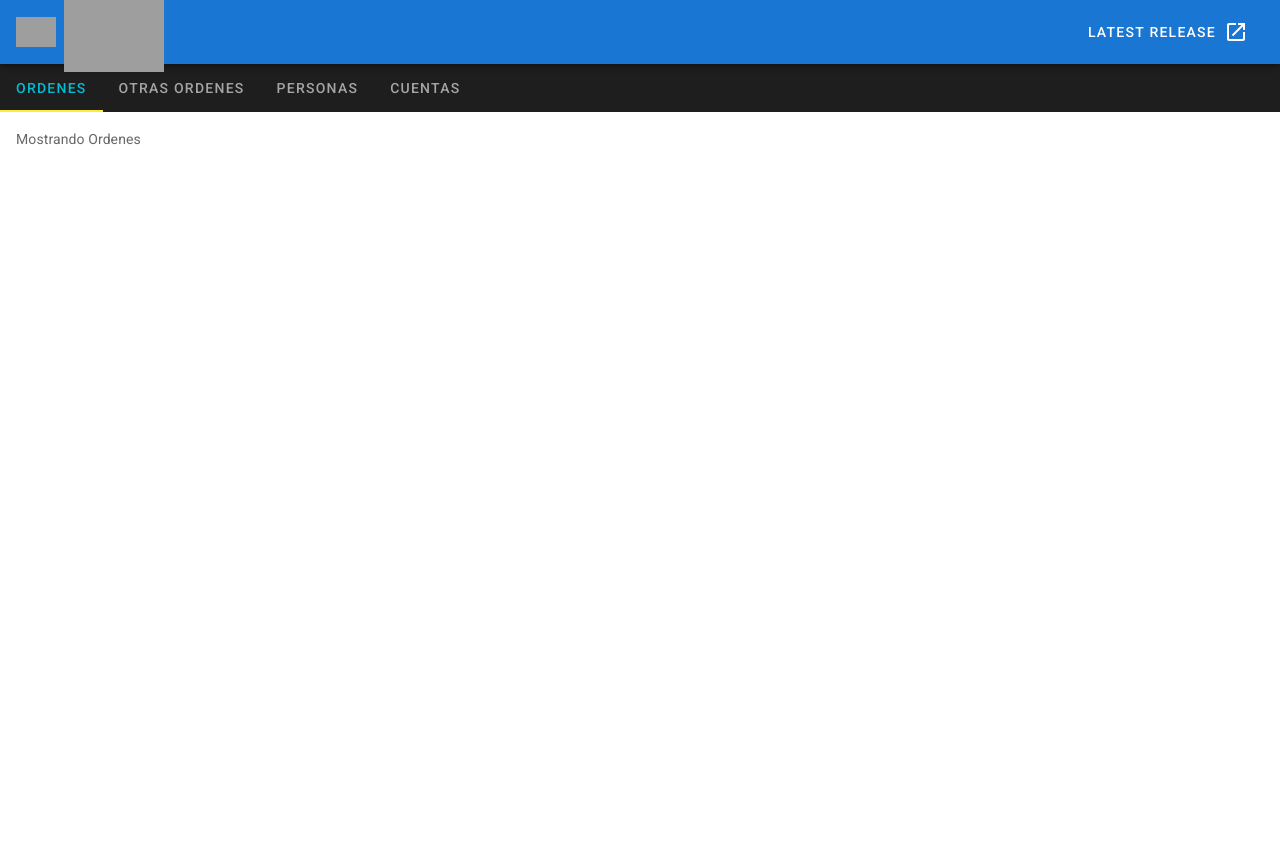
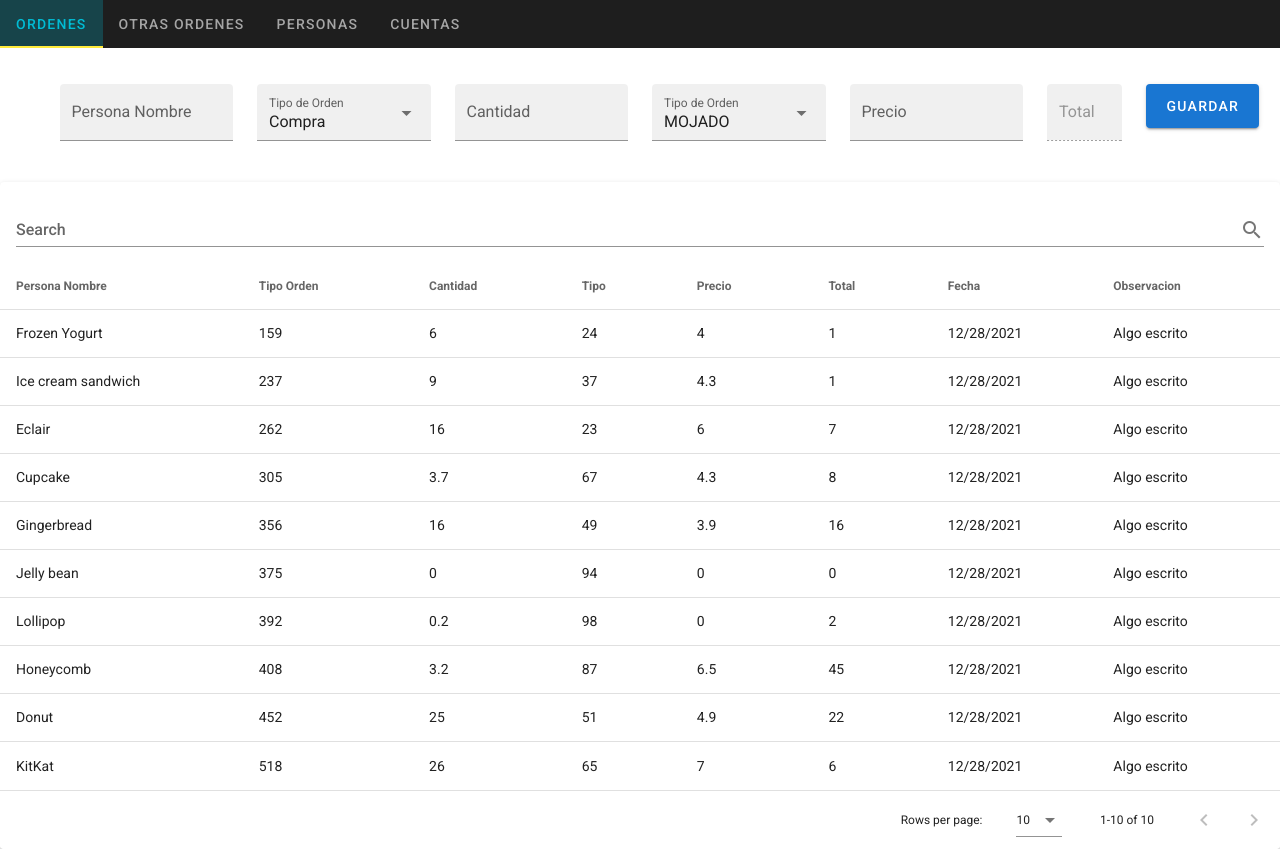
Before and after one commit to chrishkv/vue-cacaontrol, a Vue app: page / in a window 1280 px wide. Before the commit the page ends 800 px from the top, so only its background shows below. Built offline with nearby package versions, Linux system fonts and the light colour scheme; grey boxes are pictures that could not be loaded.

Commit message:
Se realiza la lista y agregar nuevos registros

```diff
--- a/src/App.vue
+++ b/src/App.vue
@@ -1,56 +1,19 @@
 <template>
   <v-app>
-    <v-app-bar
-      app
-      color="primary"
-      dark
-    >
-      <div class="d-flex align-center">
-        <v-img
-          alt="Vuetify Logo"
-          class="shrink mr-2"
-          contain
-          src="https://cdn.vuetifyjs.com/images/logos/vuetify-logo-dark.png"
-          transition="scale-transition"
-          width="40"
-        />
-
-        <v-img
-          alt="Vuetify Name"
-          class="shrink mt-1 hidden-sm-and-down"
-          contain
-          min-width="100"
-          src="https://cdn.vuetifyjs.com/images/logos/vuetify-name-dark.png"
-          width="100"
-        />
-      </div>
-
-      <v-spacer></v-spacer>
-
-      <v-btn
-        href="https://github.com/vuetifyjs/vuetify/releases/latest"
-        target="_blank"
-        text
-      >
-        <span class="mr-2">Latest Release</span>
-        <v-icon>mdi-open-in-new</v-icon>
-      </v-btn>
-    </v-app-bar>
-
     <v-main>
-      <Ordenes/>
+      <Principal/>
     </v-main>
   </v-app>
 </template>
 
 <script>
-import Ordenes from './components/Ordenes';
+import Principal from './components/Principal';
 
 export default {
   name: 'App',
 
   components: {
-    Ordenes,
+    Principal,
   },
 
   data: () => ({
--- a/src/components/Ordenes.vue
+++ b/src/components/Ordenes.vue
@@ -1,101 +1,219 @@
 <template>
   <div>
-  <v-tabs
-    color="cyan"
-    dark
-    slider-color="yellow"
-    >
-    <v-tab ripple>
-      Ordenes
-    </v-tab>
-    <v-tab ripple>
-      Otras Ordenes
-    </v-tab>
-    <v-tab ripple>
-      Personas
-    </v-tab>
-    <v-tab ripple>
-      Cuentas
-    </v-tab>
-    <v-tab-item>
-      <v-card flat>
-        <v-card-text>Mostrando Ordenes</v-card-text>
+  <br>
+  <v-form>
+    <v-container>
+      <v-row>
+        <v-col cols="12" sm="2">
+          <v-text-field v-model="comentario" filled label="Persona Nombre" clearable></v-text-field>
+        </v-col>
+
+        <v-col cols="12" sm="2">
+          <v-select :items="tipo_orden_select" filled label="Tipo de Orden" v-model="tipo_orden" item-value="value"></v-select>
+        </v-col>
+
+        <v-col cols="12" sm="2">
+          <v-text-field v-model="cantidad" filled type="number" label="Cantidad" clearable></v-text-field>
+        </v-col>
+
+        <v-col cols="12" sm="2">
+          <v-select :items="tipo_select" filled label="Tipo de Orden" v-model="tipo"></v-select>
+        </v-col>
+
+        <v-col cols="12" sm="2">
+          <v-text-field v-model="precio" filled type="number" label="Precio" clearable></v-text-field>
+        </v-col>
+
+        <v-col cols="12" sm="1">
+          <v-text-field v-model="total" filled label="Total" :disabled=true></v-text-field>
+        </v-col>
+
+        <v-col cols="12" sm="1">
+          <v-btn v-on:click="addOrden" color="primary" dark large>Guardar</v-btn>
+        </v-col>
+      </v-row>
+    </v-container>
+  </v-form>
+    <v-card>
+      <v-card-title>
+        <v-text-field
+          v-model="search"
+          append-icon="mdi-magnify"
+          label="Search"
+          single-line
+          hide-details
+        ></v-text-field>
+      </v-card-title>
+      <v-data-table
+        :headers="headers"
+        :items="ordenes"
+        :search="search"
+      ></v-data-table>
     </v-card>
-    </v-tab-item>
-    <v-tab-item>
-      <v-card flat>
-        <v-card-text>Mostrando Otras Ordenes</v-card-text>
-      </v-card>
-    </v-tab-item>
-    <v-tab-item>
-      <v-card flat>
-        <v-card-text>Mostrando Personas</v-card-text>
-      </v-card>
-    </v-tab-item>
-    <v-tab-item>
-      <v-card flat>
-        <v-card-text>Mostrando Cuentas</v-card-text>
-      </v-card>
-    </v-tab-item>
-    </v-tabs>
   </div>
 </template>
-
+<style scoped>
+  /*.ma-2 {
+    background-color: #5cbbf6 !important;
+  }*/
+</style>
 <script>
   export default {
-    name: 'Ordenes',
+    methods: {
+      addOrden: function () {
+        this.ordenes.push({
+          persona_id: this.comentario,
+          tipo_orden: this.tipo_orden,
+          cantidad: this.cantidad,
+          tipo: this.tipo,
+          precio: this.precio,
+          total: this.total,
+          observacion: 'Algo escrito',
+          fecha: new Date()
+        })
+        //alert('Hello ' + this.tipo_orden + '!')
+      }
+    },
 
-    data: () => ({
-      ecosystem: [
+    watch: {
+      cantidad: function (newVar1) {
+        this.total = newVar1 * this.precio;
+      },
+      precio: function (newVar2) {
+        this.total = this.cantidad * newVar2;
+      }
+  },
+
+    data () {
+      return {
+          persona_id:'',
+          tipo_orden:0,
+          cantidad:'',
+          tipo:'MOJADO',
+          precio:'',
+          total:'',
+          comentario:'',
+          search: '',
+          tipo_orden_select: [{text:'Compra', value:0},{text:'Venta', value:1}],
+          tipo_select: ['SECO', 'MOJADO'],
+          headers: [
             {
-          text: 'vuetify-loader',
-          href: 'https://github.com/vuetifyjs/vuetify-loader',
+              text: 'Persona Nombre',
+              align: 'start',
+              value: 'persona_id',
+            },
+            { text: 'Tipo Orden', value: 'tipo_orden' },
+            { text: 'Cantidad', value: 'cantidad' },
+            { text: 'Tipo', value: 'tipo' },
+            { text: 'Precio', value: 'precio' },
+            { text: 'Total', value: 'total' },
+            { text: 'Fecha', value: 'fecha' },
+            { text: 'Observacion', value: 'observacion' },
+          ],
+          ordenes: [
+            {
+              persona_id: 'Frozen Yogurt',
+              tipo_orden: 159,
+              cantidad: 6.0,
+              tipo: 24,
+              precio: 4.0,
+              total: '1',
+              observacion: 'Algo escrito',
+              fecha: '12/28/2021'
             },
             {
-          text: 'github',
-          href: 'https://github.com/vuetifyjs/vuetify',
+              persona_id: 'Ice cream sandwich',
+              tipo_orden: 237,
+              cantidad: 9.0,
+              tipo: 37,
+              precio: 4.3,
+              total: '1',
+              observacion: 'Algo escrito',
+              fecha: '12/28/2021'
             },
             {
-          text: 'awesome-vuetify',
-          href: 'https://github.com/vuetifyjs/awesome-vuetify',
+              persona_id: 'Eclair',
+              tipo_orden: 262,
+              cantidad: 16.0,
+              tipo: 23,
+              precio: 6.0,
+              total: '7',
+              observacion: 'Algo escrito',
+              fecha: '12/28/2021'
+            },
+            {
+              persona_id: 'Cupcake',
+              tipo_orden: 305,
+              cantidad: 3.7,
+              tipo: 67,
+              precio: 4.3,
+              total: '8',
+              observacion: 'Algo escrito',
+              fecha: '12/28/2021'
+            },
+            {
+              persona_id: 'Gingerbread',
+              tipo_orden: 356,
+              cantidad: 16.0,
+              tipo: 49,
+              precio: 3.9,
+              total: '16',
+              observacion: 'Algo escrito',
+              fecha: '12/28/2021'
+            },
+            {
+              persona_id: 'Jelly bean',
+              tipo_orden: 375,
+              cantidad: 0.0,
+              tipo: 94,
+              precio: 0.0,
+              total: '0',
+              observacion: 'Algo escrito',
+              fecha: '12/28/2021'
+            },
+            {
+              persona_id: 'Lollipop',
+              tipo_orden: 392,
+              cantidad: 0.2,
+              tipo: 98,
+              precio: 0,
+              total: '2',
+              observacion: 'Algo escrito',
+              fecha: '12/28/2021'
+            },
+            {
+              persona_id: 'Honeycomb',
+              tipo_orden: 408,
+              cantidad: 3.2,
+              tipo: 87,
+              precio: 6.5,
+              total: '45',
+              observacion: 'Algo escrito',
+              fecha: '12/28/2021'
+            },
+            {
+              persona_id: 'Donut',
+              tipo_orden: 452,
+              cantidad: 25.0,
+              tipo: 51,
+              precio: 4.9,
+              total: '22',
+              observacion: 'Algo escrito',
+              fecha: '12/28/2021'
+            },
+            {
+              persona_id: 'KitKat',
+              tipo_orden: 518,
+              cantidad: 26.0,
+              tipo: 65,
+              precio: 7,
+              total: '6',
+              observacion: 'Algo escrito',
+              fecha: '12/28/2021'
             },
           ],
-      importantLinks: [
-        {
-          text: 'Documentation',
-          href: 'https://vuetifyjs.com',
+        }
     },
-        {
-          text: 'Chat',
-          href: 'https://community.vuetifyjs.com',
-        },
-        {
-          text: 'Made with Vuetify',
-          href: 'https://madewithvuejs.com/vuetify',
-        },
-        {
-          text: 'Twitter',
-          href: 'https://twitter.com/vuetifyjs',
-        },
-        {
-          text: 'Articles',
-          href: 'https://medium.com/vuetify',
-        },
-      ],
-      whatsNext: [
-        {
-          text: 'Explore components',
-          href: 'https://vuetifyjs.com/components/api-explorer',
-        },
-        {
-          text: 'Select a layout',
-          href: 'https://vuetifyjs.com/getting-started/pre-made-layouts',
-        },
-        {
-          text: 'Frequently Asked Questions',
-          href: 'https://vuetifyjs.com/getting-started/frequently-asked-questions',
-        },
-      ],
-    }),
-  }
+
+  };
 </script>
--- /dev/null
+++ b/src/components/Principal.vue
@@ -0,0 +1,56 @@
+<template>
+  <div>
+  <v-tabs
+    color="cyan"
+    dark
+    slider-color="yellow"
+    >
+    <v-tab ripple>
+      Ordenes
+    </v-tab>
+    <v-tab ripple>
+      Otras Ordenes
+    </v-tab>
+    <v-tab ripple>
+      Personas
+    </v-tab>
+    <v-tab ripple>
+      Cuentas
+    </v-tab>
+    <v-tab-item>
+        <Ordenes/>
+    </v-tab-item>
+    <v-tab-item>
+      <v-card flat>
+        <v-card-text>Mostrando Otras Ordenes</v-card-text>
+      </v-card>
+    </v-tab-item>
+    <v-tab-item>
+      <v-card flat>
+        <v-card-text>Mostrando Personas</v-card-text>
+      </v-card>
+    </v-tab-item>
+    <v-tab-item>
+      <v-card flat>
+        <v-card-text>Mostrando Cuentas</v-card-text>
+      </v-card>
+    </v-tab-item>
+    </v-tabs>
+  </div>
+</template>
+
+<script>
+import Ordenes from './Ordenes.vue';
+
+export default {
+  name: 'Principal',
+
+  components: {
+    Ordenes,
+  },
+
+  data: () => ({
+    //
+  }),
+};
+</script>
```
Lines whose indentation alone changed are shown as unchanged.
